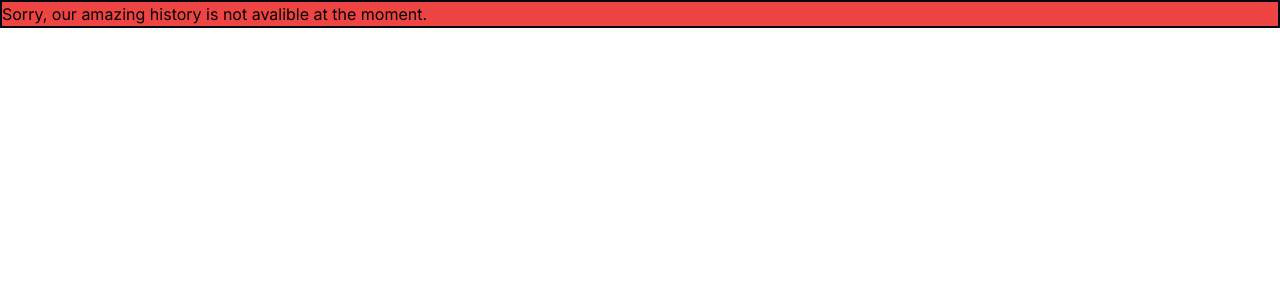
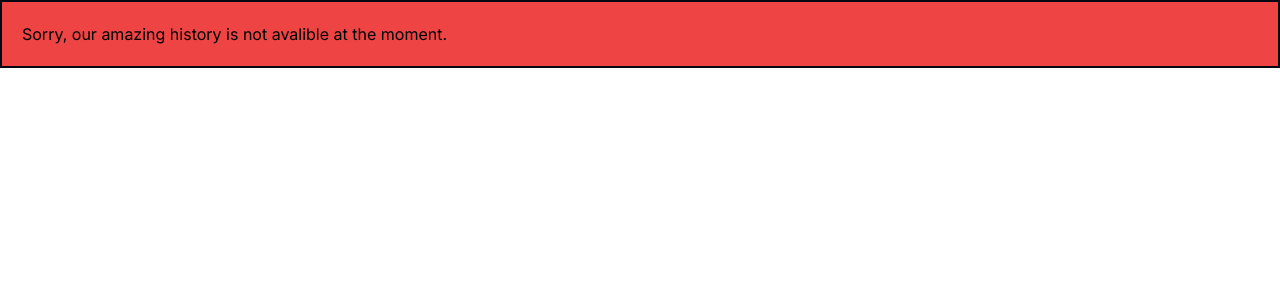
Before and after one commit to hiro-water/CHL-website, a Next.js app: page /history in a window 1280 px wide. Shown: the top 300 px of the page. Built offline with nearby package versions, Linux system fonts and the light colour scheme.

Commit message:
made padding

```diff
--- a/app/history/page.tsx
+++ b/app/history/page.tsx
@@ -4,7 +4,9 @@ export default function Page() {
       className="flex border-2 border-gray-950 border-colour bg-red-500
       "
     >
-      <h1>Sorry, our amazing history is not avalible at the moment.</h1>
+      <h1 className="p-5">
+        Sorry, our amazing history is not avalible at the moment.
+      </h1>
     </div>
   );
 }
--- a/app/store/page.tsx
+++ b/app/store/page.tsx
@@ -4,7 +4,9 @@ export default function Page() {
       className="flex border-2 border-gray-950 border-colour bg-red-500
     "
     >
-      <h1>Sorry, online sales are not avalible at the moment.</h1>
+      <h1 className="p-5">
+        Sorry, online sales are not avalible at the moment.
+      </h1>
     </div>
   );
 }
```
